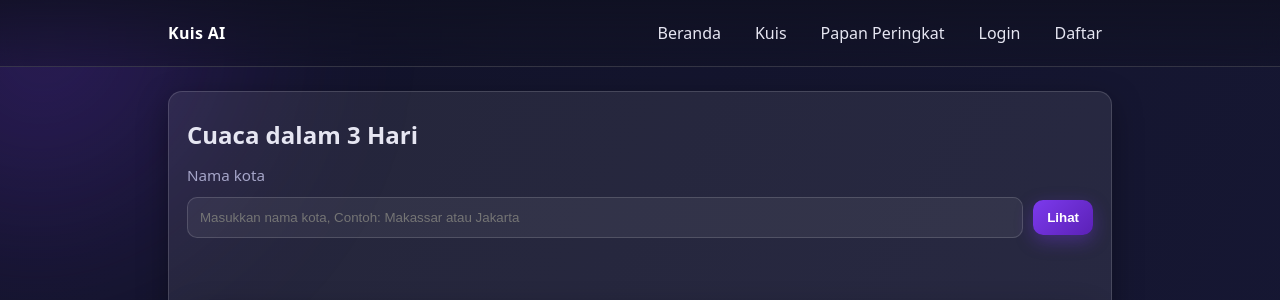
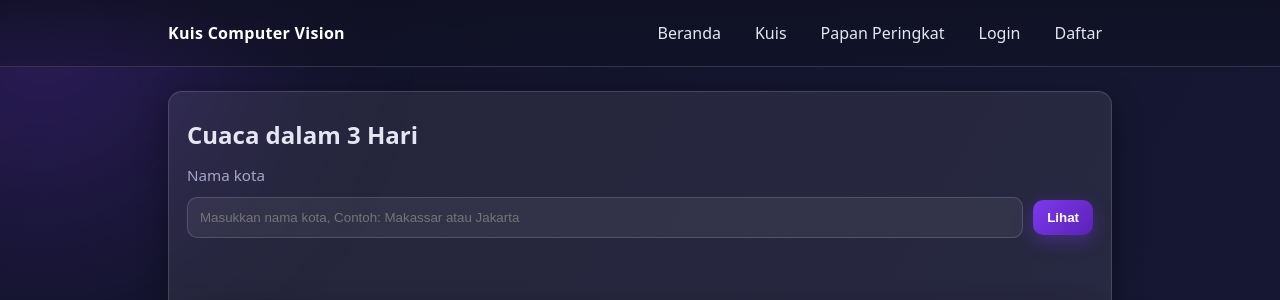
Before and after one commit to Halip26/quiz-app-flask, a Flask app: page / in a window 1280 px wide. Shown: the top 300 px of the page. Run offline with Flask 3, Linux system fonts and the light colour scheme.

Commit message:
change to kuis Computer Vision

```diff
--- a/templates/base.html
+++ b/templates/base.html
@@ -2,19 +2,19 @@
 <html lang="id">
   <head>
     <meta charset="utf-8" />
-    <title>Kuis AI</title>
+    <title>Kuis Computer Vision</title>
     <meta name="viewport" content="width=device-width, initial-scale=1" />
     <!-- SEO Meta Tags -->
     <meta
       name="description"
-      content="Kuis AI - Uji pengetahuan Anda dengan kuis interaktif."
+      content="Kuis Computer Vision - Uji pengetahuan Anda tentang Computer Vision dengan kuis interaktif."
     />
-    <meta name="keywords" content="kuis, AI, pendidikan, interaktif" />
+    <meta name="keywords" content="kuis, computer vision, visi komputer, AI, pendidikan, interaktif" />
     <meta name="author" content="Halipuddin" />
-    <meta property="og:title" content="Kuis AI" />
+    <meta property="og:title" content="Kuis Computer Vision" />
     <meta
       property="og:description"
-      content="Uji pengetahuan Anda dengan kuis interaktif."
+      content="Uji pengetahuan Anda tentang Computer Vision dengan kuis interaktif."
     />
     <meta
       property="og:image"
@@ -38,7 +38,7 @@
   <body>
     <header class="navbar">
       <div class="navbar-inner">
-        <a class="brand" href="{{ url_for('index') }}">Kuis AI</a>
+        <a class="brand" href="{{ url_for('index') }}">Kuis Computer Vision</a>
         <nav class="nav">
           <a href="{{ url_for('index') }}">Beranda</a>
           <a href="{{ url_for('quiz') }}">Kuis</a>
```
